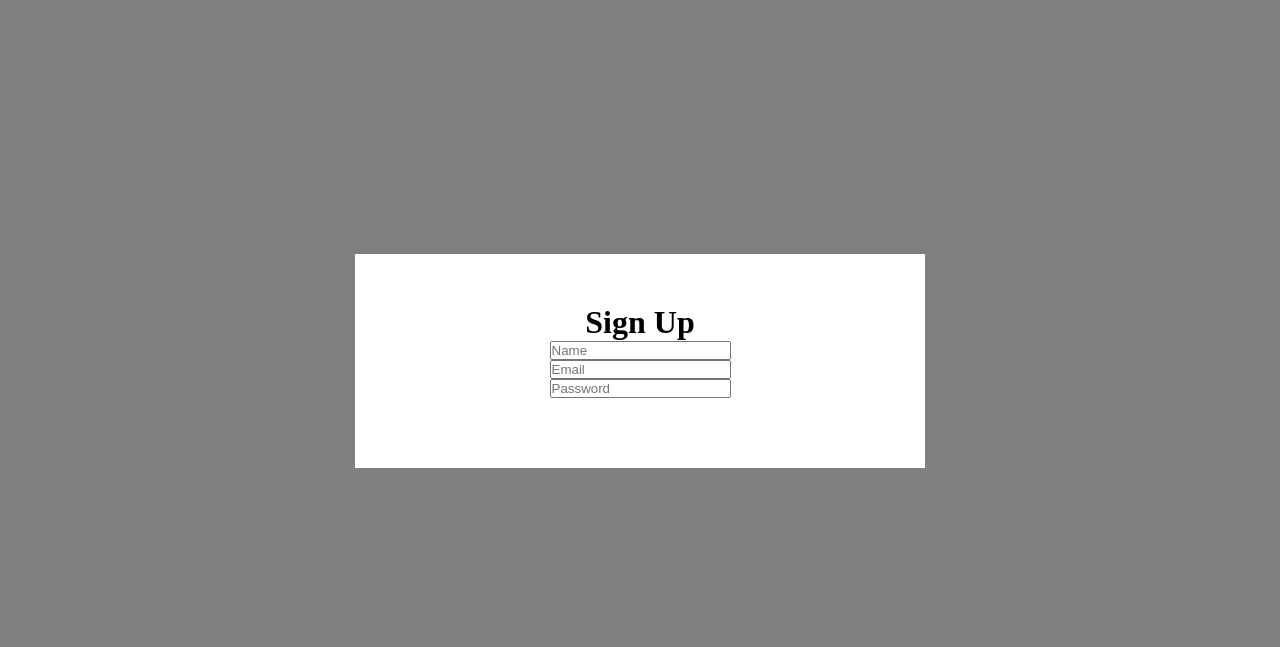
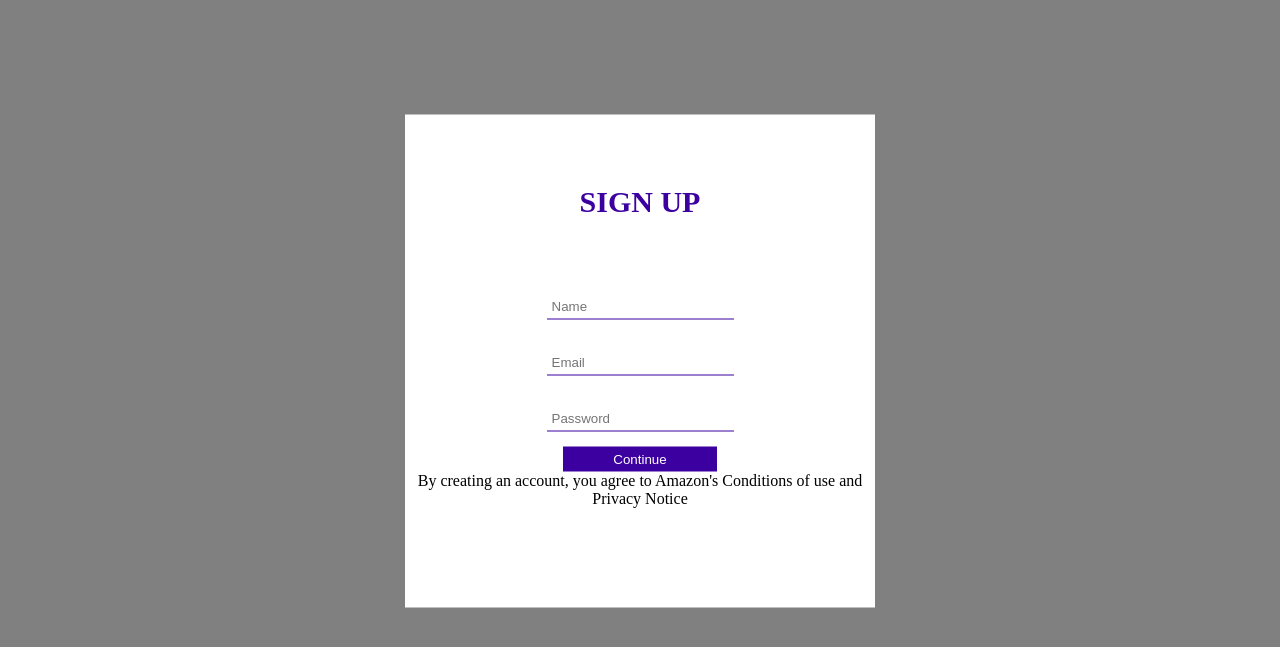
Before and after one commit to LaurentKadeko23/Amazon-clone, a plain HTML site: page login.html in a window 1280 px wide. Shown: the part 39-686 px from the top of the page. Drawn offline with Linux system fonts and the light colour scheme.

Commit message:
The button is fixed

```diff
--- a/login.html
+++ b/login.html
@@ -29,6 +29,8 @@
         <i class="fa-solid fa-user"></i>
         <input type="password" placeholder="Password">
       </div>
+      <button>Continue</button>
+      <p class="information">By creating an account, you agree to Amazon's <span>Conditions of use</span> and <span class="information">Privacy Notice</span></p>
     </div>
   </div>
 </div>
--- a/styles/login.css
+++ b/styles/login.css
@@ -18,10 +18,30 @@ header{
   left: 50%;
   transform: translate(-50%, -50%);
   background-color: #FFFFFF;
-  padding: 50px 60px 70px;
+  padding: 70px 10px 100px ;
   text-align: center;
 }
 
 .form h1{
+  font-size: 30px;
+  margin-bottom: 60px;
+  color: #3c00a0;
+  text-transform: uppercase;
+}
+
+.form input{
+  padding: 5px;
+  gap: 20px;
+  margin: 15px;
+  outline: none;
+  border: none;
+  border-bottom: 1px solid #3c00a0;
+}
+
+button{
+  border: none;
+  background-color: #3c00a0;
+  padding: 5px 50px;
+  color: white;
 
 }
```
